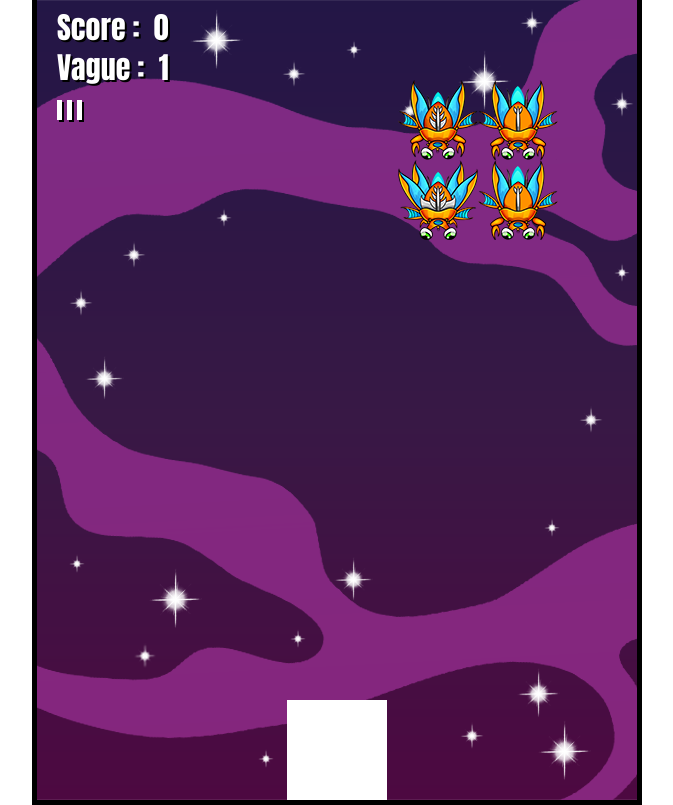
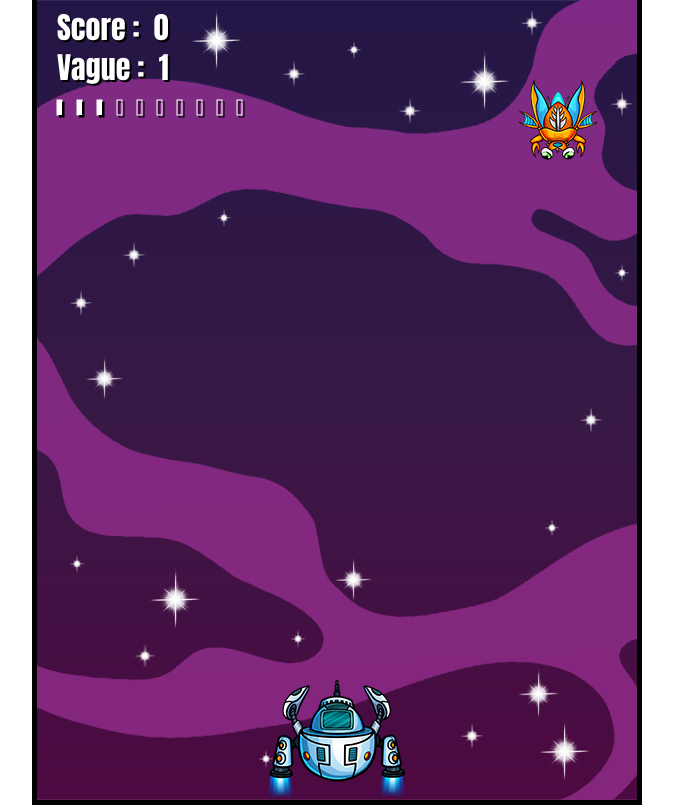
Before and after one commit to satch9/space-invaders-js, a plain HTML site: page src/index.html in a window 1280 px wide. Shown: the whole page, without its empty margins (303-976 px from the left). Drawn offline with Linux system fonts and the light colour scheme.

Commit message:
player animation

```diff
--- a/src/components/Enemy.js
+++ b/src/components/Enemy.js
@@ -49,17 +49,14 @@ class Enemy {
     }
 
     // check collision enemies - player
-    if (this.game.checkCollision(this, this.game.player)) {
-      this.markedForDeletion = true;
-      if (!this.gameOver && this.game.score > 0) this.game.score--;
+    if (this.game.checkCollision(this, this.game.player) && this.lives > 0) {
+      this.lives = 0;
       this.game.player.lives--;
-      if (this.game.player.lives < 1) this.game.gameOver = true;
     }
 
     // lose condition
     if (this.y + this.height > this.game.height) {
       this.game.gameOver = true;
-      this.markedForDeletion = true;
     }
   }
 
--- a/src/components/Game.js
+++ b/src/components/Game.js
@@ -11,8 +11,8 @@ class Game {
     this.createProjectiles();
     this.fired = false;
 
-    this.columns = 2;
-    this.rows = 2;
+    this.columns = 1;
+    this.rows = 1;
     this.enemySize = 80;
 
     this.waves = [];
@@ -21,7 +21,7 @@ class Game {
 
     this.spriteUpdate = false;
     this.spriteTimer = 0;
-    this.spriteInterval = 120;
+    this.spriteInterval = 200;
 
     this.score = 0;
     this.gameOver = false;
@@ -50,19 +50,20 @@ class Game {
       this.spriteUpdate = false;
       this.spriteTimer += deltaTime;
     }
-    this.player.draw(context);
-    this.player.update();
     this.projectilesPool.forEach((projectile) => {
       projectile.update();
       projectile.draw(context);
     });
+    this.player.draw(context);
+    this.player.update();
+
     this.waves.forEach((wave) => {
       wave.render(context);
       if (wave.enemies.length < 1 && !wave.nextWaveTrigger && !this.gameOver) {
         this.newWave();
         this.waveCount++;
         wave.nextWaveTrigger = true;
-        this.player.lives++;
+        if (this.player.lives < this.player.maxLives) this.player.lives++;
       }
     });
   }
--- a/src/components/Player.js
+++ b/src/components/Player.js
@@ -1,22 +1,61 @@
 class Player {
   constructor(game) {
     this.game = game;
-    this.width = 100;
-    this.height = 100;
+    this.width = 140;
+    this.height = 120;
     this.x = this.game.width * 0.5 - this.width * 0.5;
     this.y = this.game.height - this.height;
-    this.speed = 10;
+    this.speed = 5;
     this.lives = 3;
+    this.maxLives = 10;
+    this.image = document.getElementById("player");
+    this.jets_image = document.getElementById("player_jets");
+    this.frameX = 0;
+    this.jetsFrame = 1;
   }
 
   draw(context) {
-    context.fillRect(this.x, this.y, this.width, this.height);
+    // handle sprite frames
+    if (this.game.keys.indexOf("1") > -1) {
+      this.frameX = 1;
+    } else {
+      this.frameX = 0;
+    }
+    context.drawImage(
+      this.jets_image,
+      this.jetsFrame * this.width,
+      0,
+      this.width,
+      this.height,
+      this.x,
+      this.y,
+      this.width,
+      this.height
+    );
+    context.drawImage(
+      this.image,
+      this.frameX * this.width,
+      0,
+      this.width,
+      this.height,
+      this.x,
+      this.y,
+      this.width,
+      this.height
+    );
   }
 
   update() {
     //horizontal movement
-    if (this.game.keys.indexOf("ArrowLeft") > -1) this.x -= this.speed;
-    if (this.game.keys.indexOf("ArrowRight") > -1) this.x += this.speed;
+    if (this.game.keys.indexOf("ArrowLeft") > -1) {
+      this.x -= this.speed;
+      this.jetsFrame = 0;
+    } else if (this.game.keys.indexOf("ArrowRight") > -1) {
+      this.x += this.speed;
+      this.jetsFrame = 2;
+    } else {
+      this.jetsFrame = 1;
+    }
 
     //horizontal boundaries
     if (this.x < -this.width * 0.5) this.x = -this.width * 0.5;
--- a/src/components/Projectile.js
+++ b/src/components/Projectile.js
@@ -11,7 +11,10 @@ class Projectile {
 
   draw(context) {
     if (!this.free) {
+      context.save();
+      context.fillStyle = "gold";
       context.fillRect(this.x, this.y, this.width, this.height);
+      context.restore();
     }
   }
 
--- a/src/components/UI.js
+++ b/src/components/UI.js
@@ -10,8 +10,11 @@ class UI {
     context.shadowColor = "black";
     context.fillText("Score :  " + this.game.score, 20, 40);
     context.fillText("Vague :  " + this.game.waveCount, 20, 80);
+    for (let i = 0; i < this.game.player.maxLives; i++) {
+      context.strokeRect(20 + 20 * i, 100, 5, 15);
+    }
     for (let i = 0; i < this.game.player.lives; i++) {
-      context.fillRect(20 + 10 * i, 100, 5, 20);
+      context.fillRect(20 + 20 * i, 100, 5, 15);
     }
     if (this.game.gameOver) {
       context.textAlign = "center";
--- a/src/index.css
+++ b/src/index.css
@@ -13,6 +13,8 @@
     background: url("../assets/background.png");
 }
 
-#beetlemorph {
+#beetlemorph,
+#player,
+#player_jets {
     display: none;
 }
--- a/src/index.html
+++ b/src/index.html
@@ -12,6 +12,8 @@
 <body>
     <canvas id="canvas1"></canvas>
     <img src="../assets/beetlemorph.png" id="beetlemorph" />
+    <img src="../assets/player.png" id="player" />
+    <img src="../assets/player_jets.png" id="player_jets" />
 
     <script src="./components/UI.js"></script>
     <script src="./components/Player.js"></script>
--- a/src/index.js
+++ b/src/index.js
@@ -6,7 +6,6 @@ window.addEventListener("load", (e) => {
 
   ctx.fillStyle = "white";
   ctx.strokeStyle = "white";
-  ctx.lineWidth = 5;
   ctx.font = "30px Impact";
 
   const game = new Game(canvas);
```
